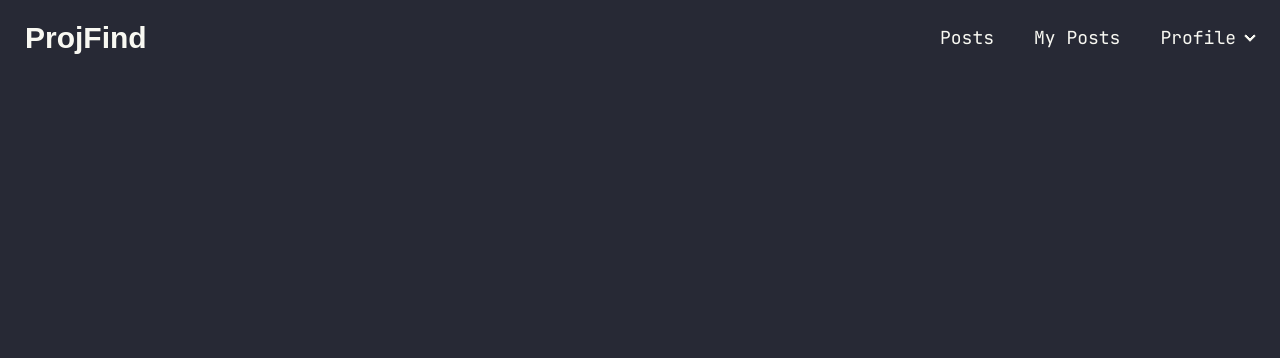
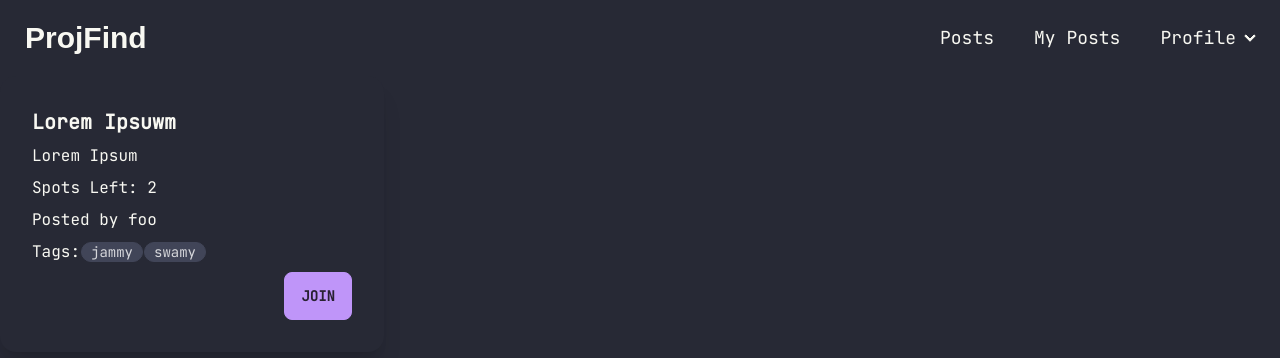
Before and after one commit to ANANTH-SWAMY/projfind, a React (Vite) app in the folder frontend/projfind/: page /app in a window 1280 px wide. Shown: the top 358 px of the page. Built offline with nearby package versions, Linux system fonts and the light colour scheme; a web font is replaced by a local one.

Commit message:
Post template and schema.json

```diff
--- a/frontend/projfind/src/components/ProjFind.jsx
+++ b/frontend/projfind/src/components/ProjFind.jsx
@@ -1,8 +1,12 @@
 import ProjFindNavbar from './ProjFindComponents/ProjFindNavbar'
+import PostsPage from './ProjFindComponents/PostsPage'
 
 function ProjFind(){
 	return(
-		<ProjFindNavbar/>
+		<>
+			<ProjFindNavbar/>
+			<PostsPage/>
+		</>
 	)
 }
 
--- a/frontend/projfind/src/components/ProjFindComponents/Post.jsx
+++ b/frontend/projfind/src/components/ProjFindComponents/Post.jsx
@@ -0,0 +1,21 @@
+function Post({Title, Description, Tags, PostedBy, MaxNumber, CurrentNumber}){
+	return(
+		<div className="card w-96 bg-base-100 shadow-xl font-jetbrains">
+			<div className="card-body">
+				<h2 className="card-title">{Title}</h2>
+				<p>{Description}</p>
+				<p>Spots Left: {MaxNumber-CurrentNumber}</p>
+				<p>Posted by {PostedBy}</p>
+				<p className="flex gap-px items-center">Tags: {Tags.map((tag,index)=>{
+					return <div key={index} className="badge badge-neutral">{tag}</div>
+				})}</p>
+				<div className="card-actions justify-end">
+					<button className="btn btn-secondary">Join</button>
+				</div>
+			</div>
+		</div>
+
+	)
+}
+
+export default Post
--- /dev/null
+++ b/frontend/projfind/src/components/ProjFindComponents/PostsPage.jsx
@@ -0,0 +1,7 @@
+import Post from "./Post"
+
+function PostPage(){
+	return(<Post Title="Lorem Ipsuwm" Description="Lorem Ipsum" CurrentNumber="5" MaxNumber="7" PostedBy="foo" Tags={["jammy","swamy"]} />)
+}
+
+export default PostPage
```
Also changed, not shown: 1 other file (tests, documents, lock files or other folders).
